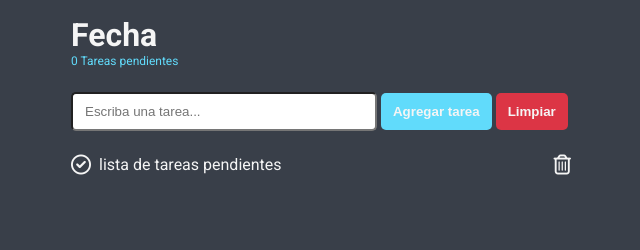
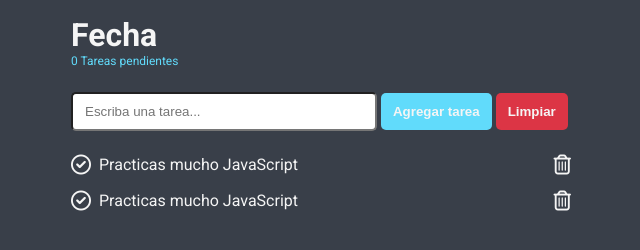
Before and after one commit to daniela03h/todo-list, a plain HTML site: page index.html in a window 1280 px wide. Shown: the whole page, without its empty margins (57-697 px from the left). Drawn offline with Linux system fonts and the light colour scheme.

Commit message:
v1.3 - Se pintan dinamicamente la lista de tareas con JavaScript

```diff
--- /dev/null
+++ b/app.js
@@ -0,0 +1,43 @@
+console.log("Module loaded!")
+let $tituloPrincipal = document.querySelector("#titulo-ppal")
+let $taskCounter = document.querySelector("#contador-tareas-pendientes")
+let $newTaskForm = document.querySelector(".new-task-form")
+let $resertFormButton = document.querySelector(".clear-button")
+let $tasksList = document.querySelector(".tasks-list")
+
+let todos = [
+  {
+    id: 1646783819670,
+    description: "Practicas mucho JavaScript",
+    isDone: false
+
+  },
+  {
+    id: 1646783819675,
+    description: "Practicas mucho JavaScript",
+    isDone: false
+
+  }
+
+];
+
+function renderTodos() {
+  $tasksList.innerHTML = ""
+  let renderedTasks = todos.map(function (task) {
+    return`
+    <li class="task-list-item">
+        <button class="button-list check-task-button">
+          <i class="fa-regular fa-circle-check"></i>
+        </button>
+        <span class="task-description">
+        ${task.description}
+        </span>
+        <button type="button" class="button-list remove-task-button">
+          <i class="fa-regular fa-trash-can"></i>
+        </button>
+      </li> `
+  })
+  $tasksList.innerHTML = renderedTasks.join("")
+}
+
+renderTodos()
--- a/index.html
+++ b/index.html
@@ -26,17 +26,9 @@
       <button type="reset" class="boton clear-button">Limpiar</button>
     </form>
     <ul id="lista-de-tareas" class="tasks-list">
-      <li class="task-list-item">
-        <button class="button-list check-task-button">
-          <i class="fa-regular fa-circle-check"></i>
-        </button>
-        <span class="task-description">lista de tareas pendientes</span>
-        <button type="button" class="button-list remove-task-button">
-          <i class="fa-regular fa-trash-can"></i>
-        </button>
-      </li>
     </ul>
   </main>
+  <script src="app.js"></script>
 </body>
 
 </html>
```
